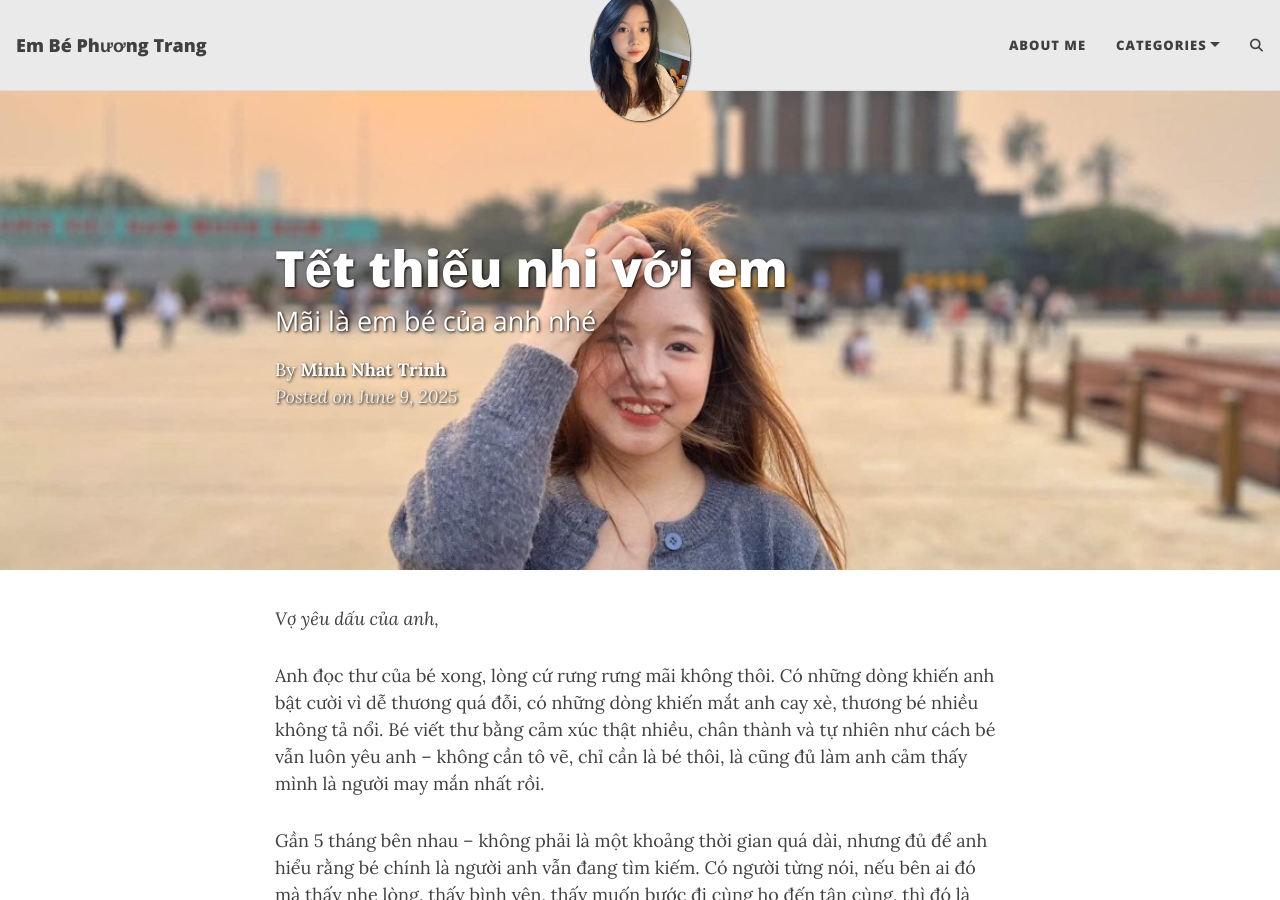
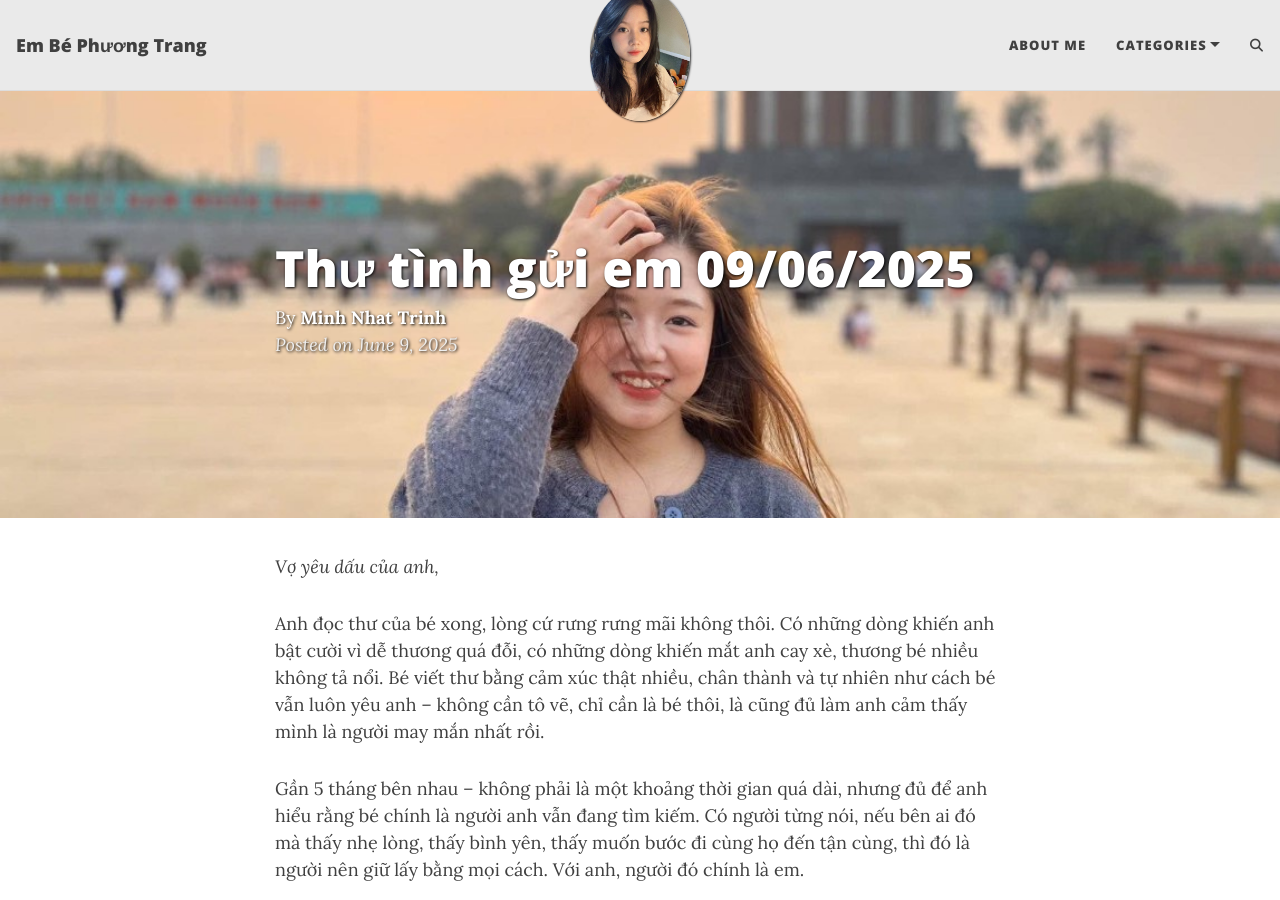
Before and after one commit to phuongtrang2807/phuongtrang2807.github.io, a Jekyll site: the page built from _posts/2025-06-09-thu-tinh-gui-em-3.md, in a window 1280 px wide and 900 px high. Built offline with Jekyll 4.4.1, drawn with Linux system fonts in a browser that asks for light colours; comment, search, counter and statistics services are not loaded.

Commit message:
fix title

```diff
--- a/_posts/2025-06-09-thu-tinh-gui-em-3.md
+++ b/_posts/2025-06-09-thu-tinh-gui-em-3.md
@@ -1,7 +1,7 @@
 ---
 layout: post
-title: Tết thiếu nhi với em
-subtitle: Mãi là em bé của anh nhé
+title: Thư tình gửi em 09/06/2025
+# subtitle: Mãi là em bé của anh nhé
 cover-img: /assets/img/Trang7.jpg
 thumbnail-img: /assets/img/Trang40.jpg
 # share-img: /assets/img/path.jpg
```
